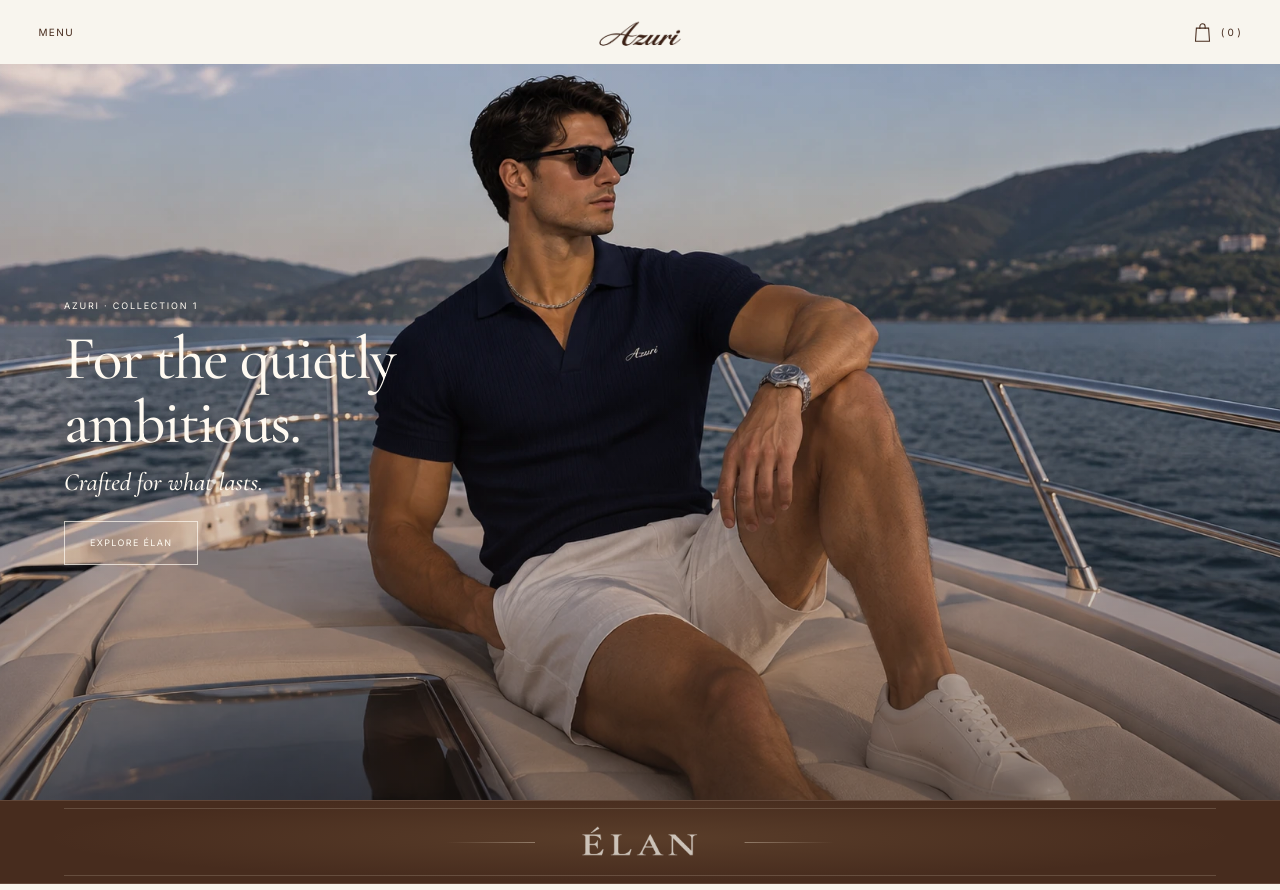
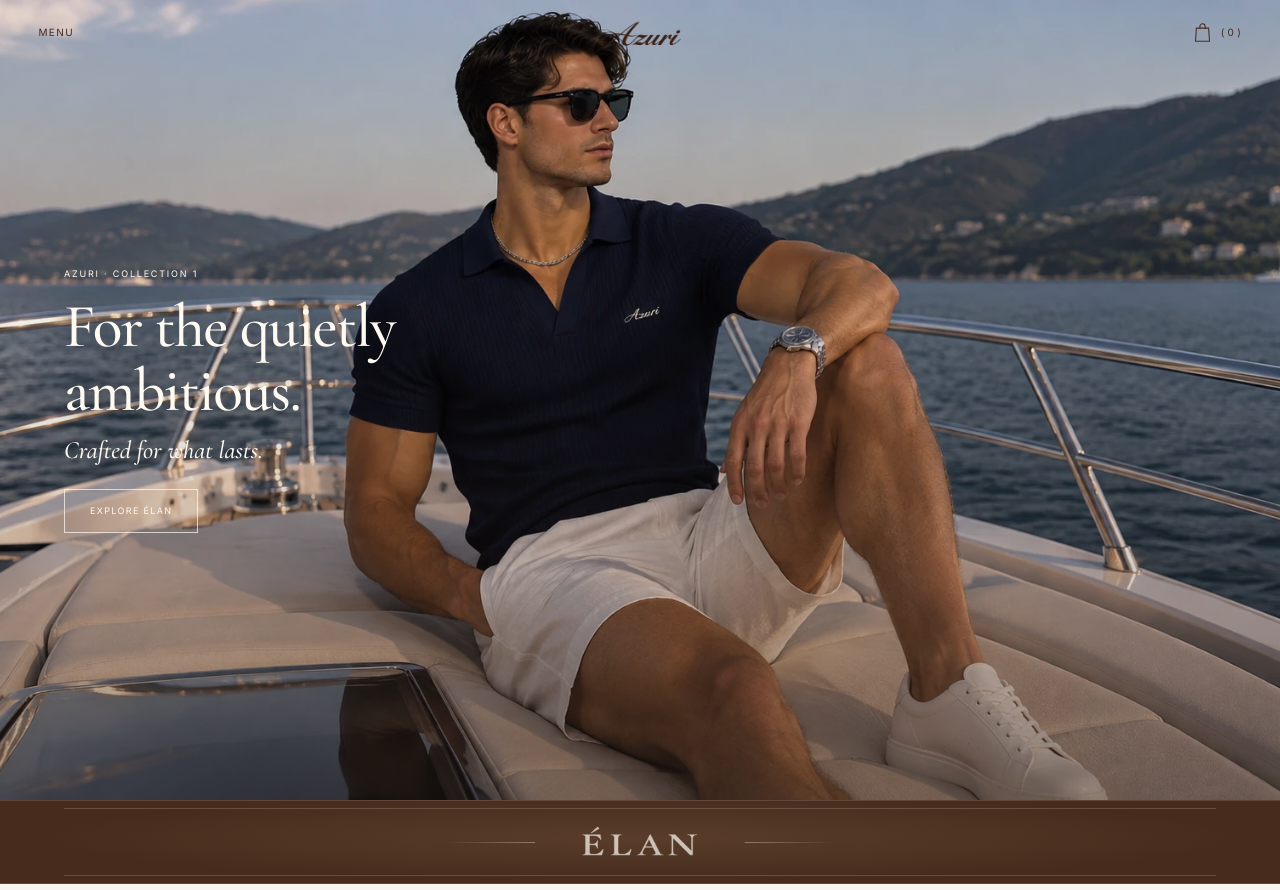
Before and after one commit to Azuritt/azuri-site, a plain HTML site: page index.html in a window 1280 px wide. Shown: the top 890 px of the page. Drawn offline with nearby package versions, Linux system fonts and the light colour scheme; no server answers.

Commit message:
Overlay transparent storefront navigation on hero image

```diff
--- a/storefront-header.css
+++ b/storefront-header.css
@@ -74,3 +74,12 @@ html{scroll-padding-top:78px}
   box-shadow:0 6px 24px rgba(36,26,21,.06);
  }
 }
+
+/* Place navigation over the hero instead of reserving a white header strip. */
+body.lux-home>header.azuri-header{margin-bottom:-64px;z-index:30;background:transparent!important;border-bottom-color:transparent;}
+body.lux-home:not(.lux-scrolled)>header.azuri-header{box-shadow:none;backdrop-filter:none;-webkit-backdrop-filter:none;}
+body.lux-home .hero{height:100dvh;}
+@media(min-width:751px){body.lux-home .hero{height:100vh;height:100dvh;}}
+@media(max-width:750px){body.lux-home>header.azuri-header{margin-bottom:-60px;}body.lux-home .hero{height:100svh;}}
+@media(hover:hover){body.lux-home:not(.lux-scrolled)>header.azuri-header:hover,body.lux-home:not(.lux-scrolled)>header.azuri-header:focus-within{background:rgba(248,245,238,.62)!important;backdrop-filter:blur(16px);-webkit-backdrop-filter:blur(16px);box-shadow:0 6px 24px rgba(36,26,21,.06);}}
+body.lux-home.lux-scrolled>header.azuri-header{background:rgba(248,245,238,.76)!important;}
```
